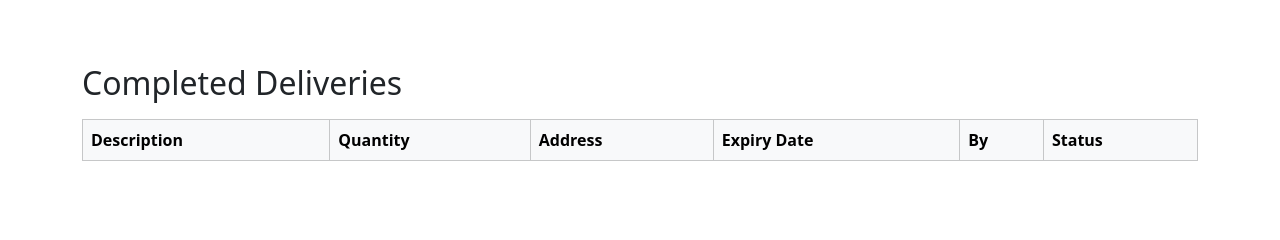
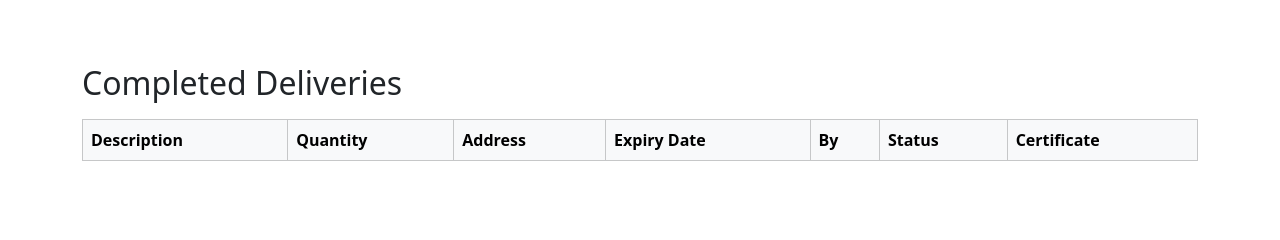
Before and after one commit to saany007/ReServe, a Flask app: page /dashboard/volunteer in a window 1280 px wide. Shown: the part 200-440 px from the top of the page. Run offline with Flask 3, Linux system fonts and the light colour scheme; lists and menus that the app fills with data are empty.

Commit message:
Update volunteer.html

```diff
--- a/templates/volunteer.html
+++ b/templates/volunteer.html
@@ -73,6 +73,7 @@
                     <th>Expiry Date</th>
                     <th>By</th>
                     <th>Status</th>
+                    <th>Certificate</th>
                 </tr>
             </thead>
             <tbody>
```
